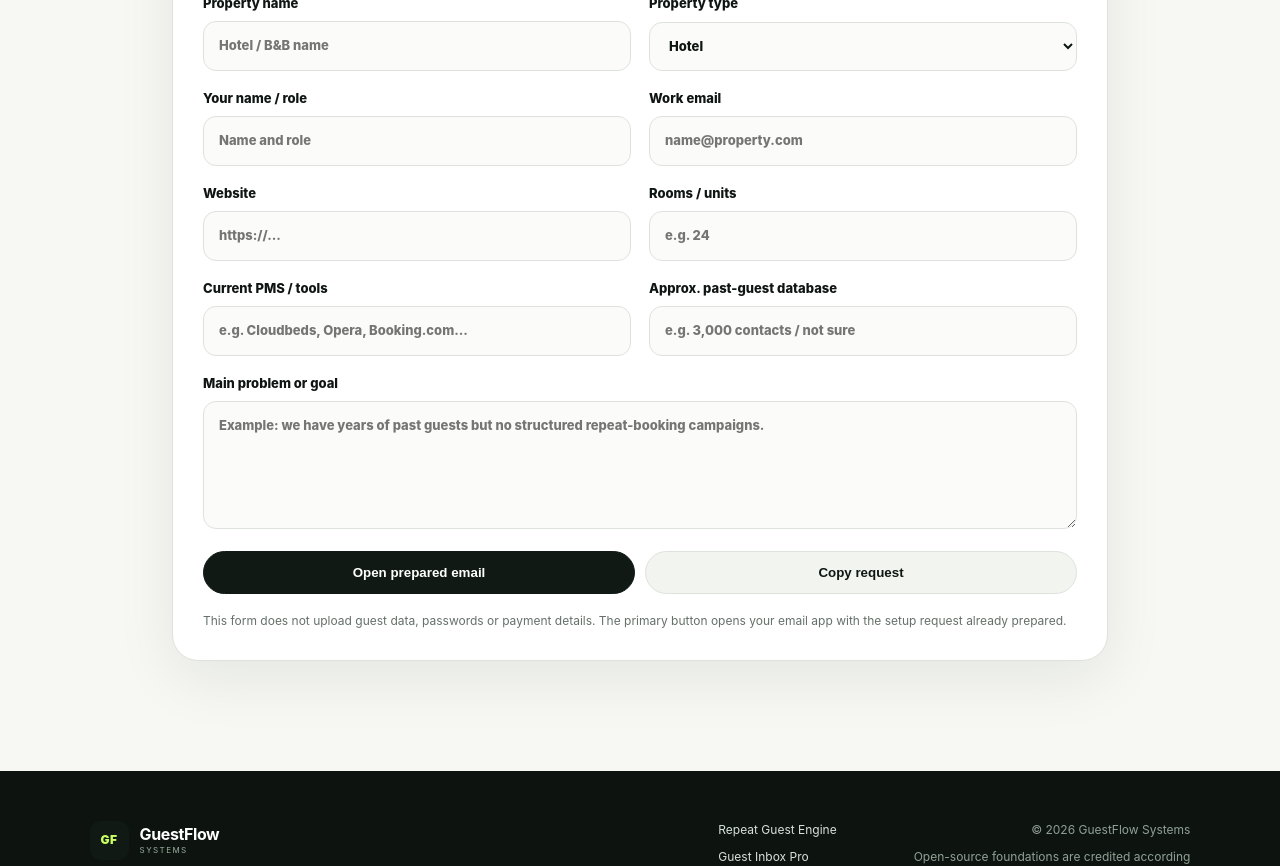
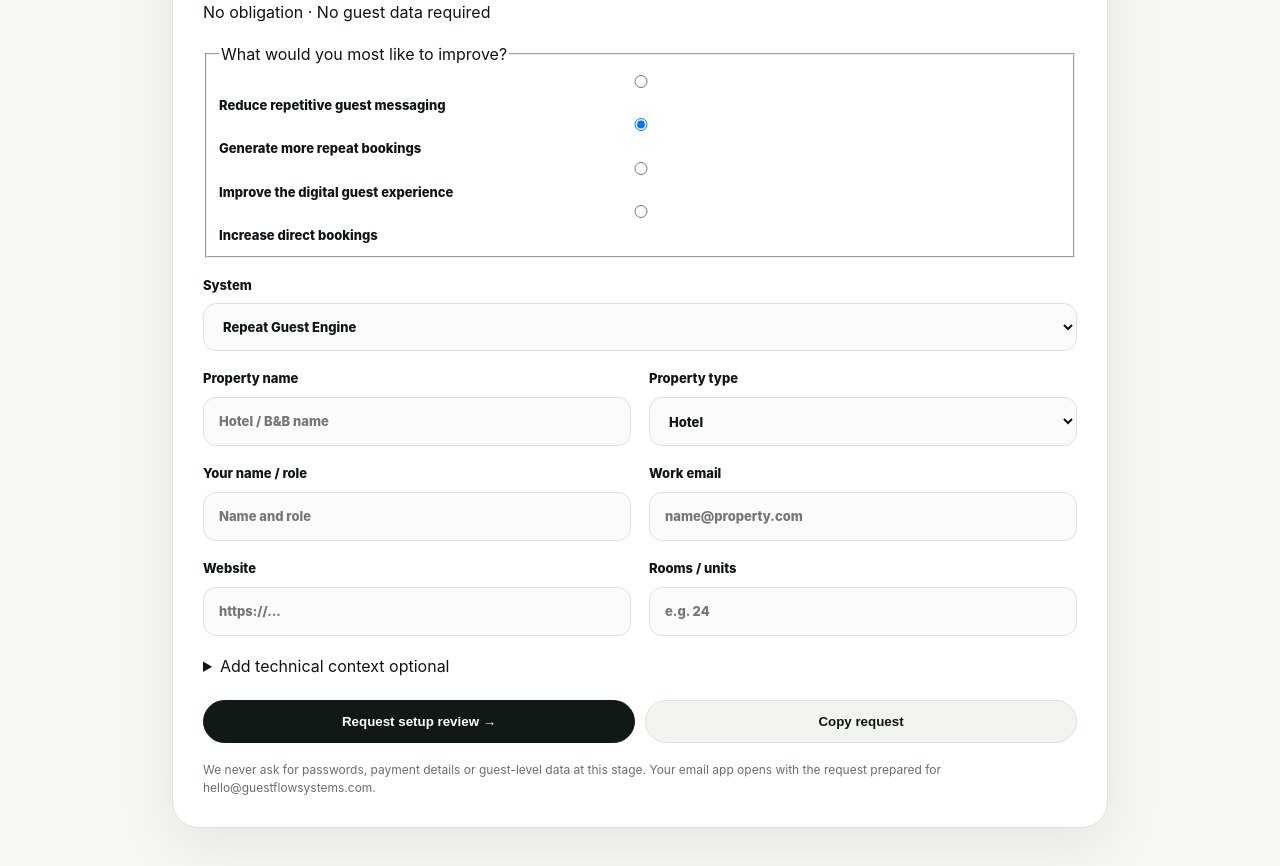
Before and after one commit to vincenzoproto/DigitalGrowthKits, a Next.js app: page /request-setup in a window 1280 px wide. Shown: the part 840-1706 px from the top of the page. Built offline with nearby package versions, Linux system fonts and the light colour scheme; no server answers.

Commit message:
Improve GuestFlow setup conversion flow

```diff
--- a/app/request-setup/RequestSetupForm.tsx
+++ b/app/request-setup/RequestSetupForm.tsx
@@ -1,122 +1,24 @@
 "use client";
-
 import { FormEvent, useMemo, useState } from "react";
 import { useSearchParams } from "next/navigation";
-
-const systems = [
-  "Guest Inbox Pro",
-  "Digital Guest Concierge",
-  "Repeat Guest Engine",
-  "Direct Booking Engine",
-];
-
-export default function RequestSetupForm() {
-  const searchParams = useSearchParams();
-  const requested = searchParams.get("product") || "Repeat Guest Engine";
-  const defaultProduct = useMemo(
-    () => systems.find((name) => name.toLowerCase().replaceAll(" ", "-") === requested) || systems.find((name) => name === requested) || "Repeat Guest Engine",
-    [requested]
-  );
-
-  const [product, setProduct] = useState(defaultProduct);
-  const [propertyName, setPropertyName] = useState("");
-  const [contactName, setContactName] = useState("");
-  const [email, setEmail] = useState("");
-  const [website, setWebsite] = useState("");
-  const [propertyType, setPropertyType] = useState("Hotel");
-  const [rooms, setRooms] = useState("");
-  const [currentStack, setCurrentStack] = useState("");
-  const [databaseSize, setDatabaseSize] = useState("");
-  const [notes, setNotes] = useState("");
-  const [copied, setCopied] = useState(false);
-
-  function buildRequest() {
-    const subject = `GuestFlow Systems - ${product} setup request`;
-    const body = [
-      `System: ${product}`,
-      `Property: ${propertyName || "-"}`,
-      `Property type: ${propertyType || "-"}`,
-      `Rooms / units: ${rooms || "-"}`,
-      `Contact: ${contactName || "-"}`,
-      `Email: ${email || "-"}`,
-      `Website: ${website || "-"}`,
-      `Current PMS / tools: ${currentStack || "-"}`,
-      `Approx. past-guest database: ${databaseSize || "-"}`,
-      "",
-      "Main goal / notes:",
-      notes || "-",
-    ].join("\n");
-    return { subject, body };
-  }
-
-  function submit(event: FormEvent) {
-    event.preventDefault();
-    const { subject, body } = buildRequest();
-    window.location.href = `mailto:info@vincenzoproto.com?subject=${encodeURIComponent(subject)}&body=${encodeURIComponent(body)}`;
-  }
-
-  async function copyRequest() {
-    const { subject, body } = buildRequest();
-    await navigator.clipboard.writeText(`${subject}\n\n${body}\n\nSend to: info@vincenzoproto.com`);
-    setCopied(true);
-    window.setTimeout(() => setCopied(false), 2200);
-  }
-
-  return (
-    <form onSubmit={submit} className="setup-form">
-      <label>System
-        <select value={product} onChange={(e)=>setProduct(e.target.value)} className="setup-field">
-          {systems.map((system)=><option key={system}>{system}</option>)}
-        </select>
-      </label>
-
-      <div className="form-grid-2">
-        <label>Property name
-          <input required value={propertyName} onChange={(e)=>setPropertyName(e.target.value)} placeholder="Hotel / B&B name" className="setup-field"/>
-        </label>
-        <label>Property type
-          <select value={propertyType} onChange={(e)=>setPropertyType(e.target.value)} className="setup-field">
-            <option>Hotel</option><option>B&B</option><option>Guest house</option><option>Aparthotel</option><option>Apartments</option><option>Other</option>
-          </select>
-        </label>
-      </div>
-
-      <div className="form-grid-2">
-        <label>Your name / role
-          <input required value={contactName} onChange={(e)=>setContactName(e.target.value)} placeholder="Name and role" className="setup-field"/>
-        </label>
-        <label>Work email
-          <input required type="email" value={email} onChange={(e)=>setEmail(e.target.value)} placeholder="name@property.com" className="setup-field"/>
-        </label>
-      </div>
-
-      <div className="form-grid-2">
-        <label>Website
-          <input value={website} onChange={(e)=>setWebsite(e.target.value)} placeholder="https://..." className="setup-field"/>
-        </label>
-        <label>Rooms / units
-          <input value={rooms} onChange={(e)=>setRooms(e.target.value)} inputMode="numeric" placeholder="e.g. 24" className="setup-field"/>
-        </label>
-      </div>
-
-      <div className="form-grid-2">
-        <label>Current PMS / tools
-          <input value={currentStack} onChange={(e)=>setCurrentStack(e.target.value)} placeholder="e.g. Cloudbeds, Opera, Booking.com..." className="setup-field"/>
-        </label>
-        <label>Approx. past-guest database
-          <input value={databaseSize} onChange={(e)=>setDatabaseSize(e.target.value)} placeholder="e.g. 3,000 contacts / not sure" className="setup-field"/>
-        </label>
-      </div>
-
-      <label>Main problem or goal
-        <textarea value={notes} onChange={(e)=>setNotes(e.target.value)} rows={5} placeholder="Example: we have years of past guests but no structured repeat-booking campaigns." className="setup-field"/>
-      </label>
-
-      <div className="setup-actions">
-        <button type="submit" className="buy-button">Open prepared email</button>
-        <button type="button" onClick={copyRequest} className="buy-button secondary-button">{copied ? "Request copied" : "Copy request"}</button>
-      </div>
-      <p className="form-note">This form does not upload guest data, passwords or payment details. The primary button opens your email app with the setup request already prepared.</p>
-    </form>
-  );
+const systems=["Guest Inbox Pro","Digital Guest Concierge","Repeat Guest Engine","Direct Booking Engine"];
+const goals=[["reply","Reduce repetitive guest messaging"],["repeat","Generate more repeat bookings"],["concierge","Improve the digital guest experience"],["direct","Increase direct bookings"]];
+export default function RequestSetupForm(){
+ const searchParams=useSearchParams(); const requested=searchParams.get("product")||"Repeat Guest Engine";
+ const defaultProduct=useMemo(()=>systems.find(n=>n.toLowerCase().replaceAll(" ","-")===requested)||systems.find(n=>n===requested)||"Repeat Guest Engine",[requested]);
+ const [product,setProduct]=useState(defaultProduct),[propertyName,setPropertyName]=useState(""),[contactName,setContactName]=useState(""),[email,setEmail]=useState(""),[website,setWebsite]=useState(""),[propertyType,setPropertyType]=useState("Hotel"),[rooms,setRooms]=useState(""),[currentStack,setCurrentStack]=useState(""),[databaseSize,setDatabaseSize]=useState(""),[notes,setNotes]=useState(""),[goal,setGoal]=useState("repeat"),[copied,setCopied]=useState(false);
+ function buildRequest(){const goalLabel=goals.find(([id])=>id===goal)?.[1]||goal; const subject=`GuestFlow Systems - ${product} setup review`; const body=[`System: ${product}`,`Primary goal: ${goalLabel}`,`Property: ${propertyName||"-"}`,`Property type: ${propertyType||"-"}`,`Rooms / units: ${rooms||"-"}`,`Contact: ${contactName||"-"}`,`Email: ${email||"-"}`,`Website: ${website||"-"}`,`Current PMS / tools: ${currentStack||"-"}`,`Approx. past-guest database: ${databaseSize||"-"}`,"","Context / notes:",notes||"-"].join("\n"); return {subject,body};}
+ function submit(e:FormEvent){e.preventDefault();const {subject,body}=buildRequest();window.location.href=`mailto:hello@guestflowsystems.com?subject=${encodeURIComponent(subject)}&body=${encodeURIComponent(body)}`;}
+ async function copyRequest(){const {subject,body}=buildRequest();await navigator.clipboard.writeText(`${subject}\n\n${body}\n\nSend to: hello@guestflowsystems.com`);setCopied(true);window.setTimeout(()=>setCopied(false),2200);}
+ return <form onSubmit={submit} className="setup-form">
+  <div className="form-intro"><div><span className="eyebrow">2-minute review</span><h2>Start with the outcome.</h2></div><span className="form-trust">No obligation · No guest data required</span></div>
+  <fieldset className="goal-picker"><legend>What would you most like to improve?</legend>{goals.map(([id,label])=><label key={id} className={goal===id?"goal-option selected":"goal-option"}><input type="radio" name="goal" value={id} checked={goal===id} onChange={()=>setGoal(id)}/><span>{label}</span></label>)}</fieldset>
+  <label>System<select value={product} onChange={e=>setProduct(e.target.value)} className="setup-field">{systems.map(s=><option key={s}>{s}</option>)}</select></label>
+  <div className="form-grid-2"><label>Property name<input required value={propertyName} onChange={e=>setPropertyName(e.target.value)} placeholder="Hotel / B&B name" className="setup-field"/></label><label>Property type<select value={propertyType} onChange={e=>setPropertyType(e.target.value)} className="setup-field"><option>Hotel</option><option>B&B</option><option>Guest house</option><option>Aparthotel</option><option>Apartments</option><option>Other</option></select></label></div>
+  <div className="form-grid-2"><label>Your name / role<input required value={contactName} onChange={e=>setContactName(e.target.value)} placeholder="Name and role" className="setup-field"/></label><label>Work email<input required type="email" value={email} onChange={e=>setEmail(e.target.value)} placeholder="name@property.com" className="setup-field"/></label></div>
+  <div className="form-grid-2"><label>Website<input value={website} onChange={e=>setWebsite(e.target.value)} placeholder="https://..." className="setup-field"/></label><label>Rooms / units<input value={rooms} onChange={e=>setRooms(e.target.value)} inputMode="numeric" placeholder="e.g. 24" className="setup-field"/></label></div>
+  <details className="optional-details"><summary>Add technical context <span>optional</span></summary><div className="optional-fields"><div className="form-grid-2"><label>Current PMS / tools<input value={currentStack} onChange={e=>setCurrentStack(e.target.value)} placeholder="Cloudbeds, Opera, Booking.com..." className="setup-field"/></label><label>Past-guest database<input value={databaseSize} onChange={e=>setDatabaseSize(e.target.value)} placeholder="3,000 contacts / not sure" className="setup-field"/></label></div><label>Anything else we should know?<textarea value={notes} onChange={e=>setNotes(e.target.value)} rows={4} placeholder="Current bottleneck, desired outcome or timing." className="setup-field"/></label></div></details>
+  <div className="setup-actions"><button type="submit" className="buy-button">Request setup review →</button><button type="button" onClick={copyRequest} className="buy-button secondary-button">{copied?"Request copied":"Copy request"}</button></div>
+  <p className="form-note">We never ask for passwords, payment details or guest-level data at this stage. Your email app opens with the request prepared for hello@guestflowsystems.com.</p>
+ </form>;
 }
```
